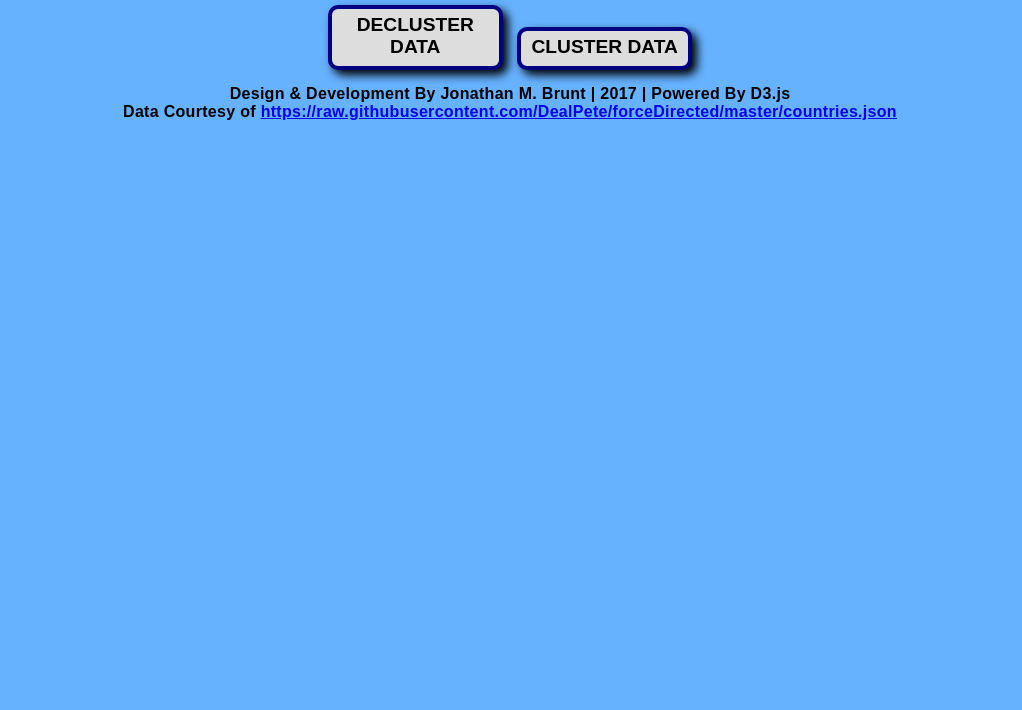
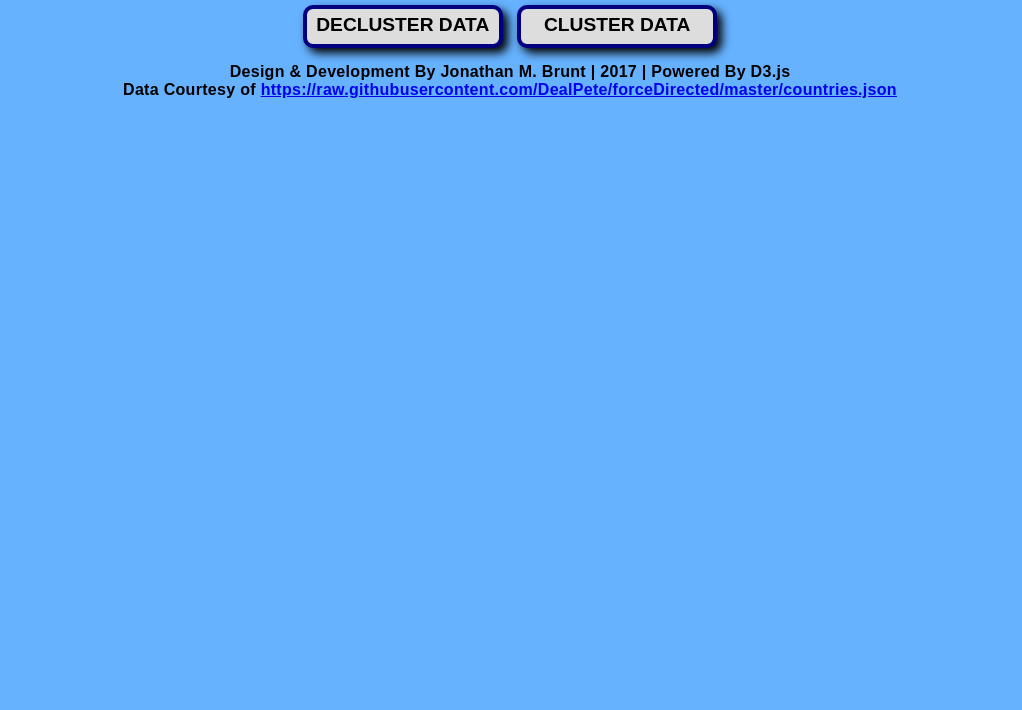
Before and after one commit to jonbrunt/D3-Force-Directed-Graph, a plain HTML site: page index.html in a window 1280 px wide. Shown: the part 90-800 px from the top of the page, without its empty margins (148-1170 px from the left). Drawn offline with nearby package versions, Linux system fonts and the light colour scheme; no server answers.

Commit message:
Update forcegraph.css

```diff
--- a/Assets/CSS/forcegraph.css
+++ b/Assets/CSS/forcegraph.css
@@ -22,7 +22,7 @@ h3 {
 }
 
 button {
-  width: 175px;
+  width: 200px;
   padding: 5px 5px 8px 5px;
   background-color: rgb(221, 221, 221);
   font-family: 'Source Sans Pro', sans-serif;
```
